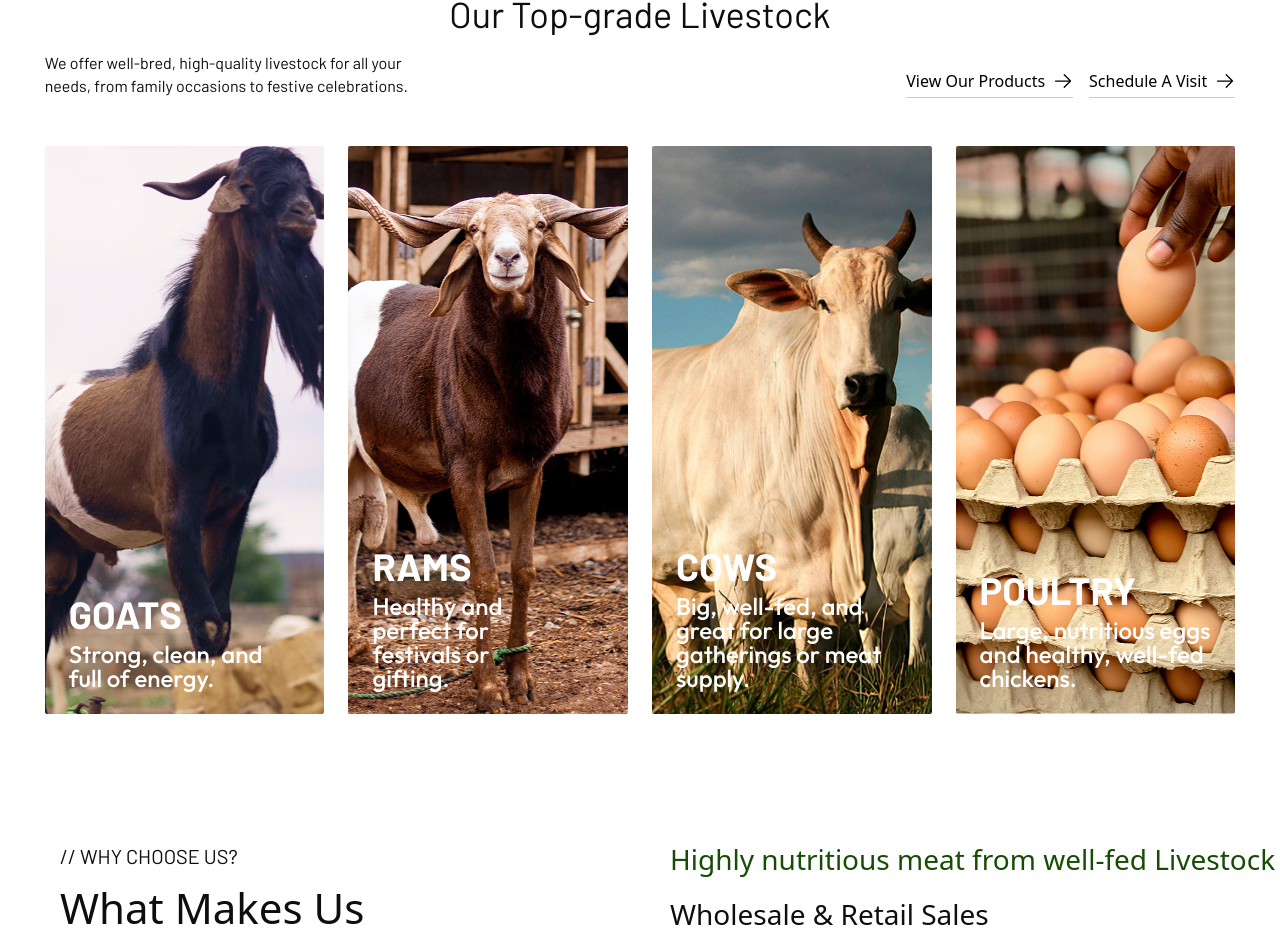
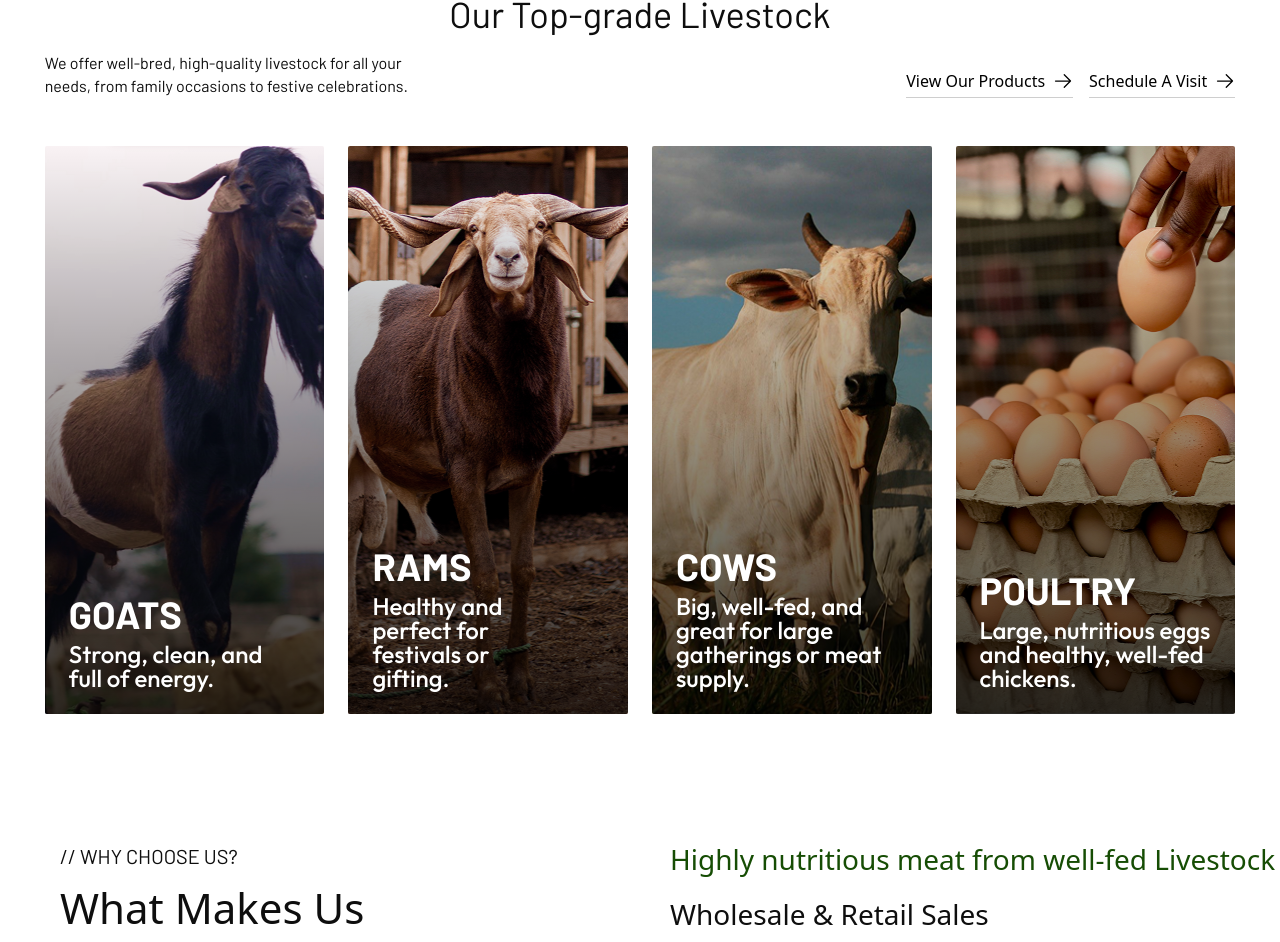
Before and after one commit to Frnweico/Global-Range-Farms, a Next.js app: page / in a window 1280 px wide. Shown: the part 2481-3423 px from the top of the page. Built offline with nearby package versions, Linux system fonts and the light colour scheme.

Commit message:
added gradient to products

```diff
--- a/src/components/homepage/products.tsx
+++ b/src/components/homepage/products.tsx
@@ -62,14 +62,15 @@ const OurProducts: React.FC = () => {
           <Link href={product.link}
             key={index}
             style={{ backgroundImage: `url(${product.imageUrl})`, backgroundPosition: 'top', backgroundSize: 'cover' }}
-            className={`
+            className={`relative
               w-full h-112.5
               md:h-142
               bg-cover bg-center bg-no-repeat
               rounded-xs overflow-hidden flex items-end
             `}
           >
-            <div className="h-fit w-full flex flex-col justify-end px-6 pb-6">
+            <div className="absolute inset-0 bg-linear-to-t from-black/80 to-transparent z-10"></div>
+            <div className="h-fit w-full flex flex-col justify-end px-6 pb-6 relative z-20">
               <h3 className="text-white text-2xl md:text-[38px] font-bold uppercase mb-1 font-barlow leading-[124%] tracking-[-4%]">
                 {product.name}
               </h3>
```
